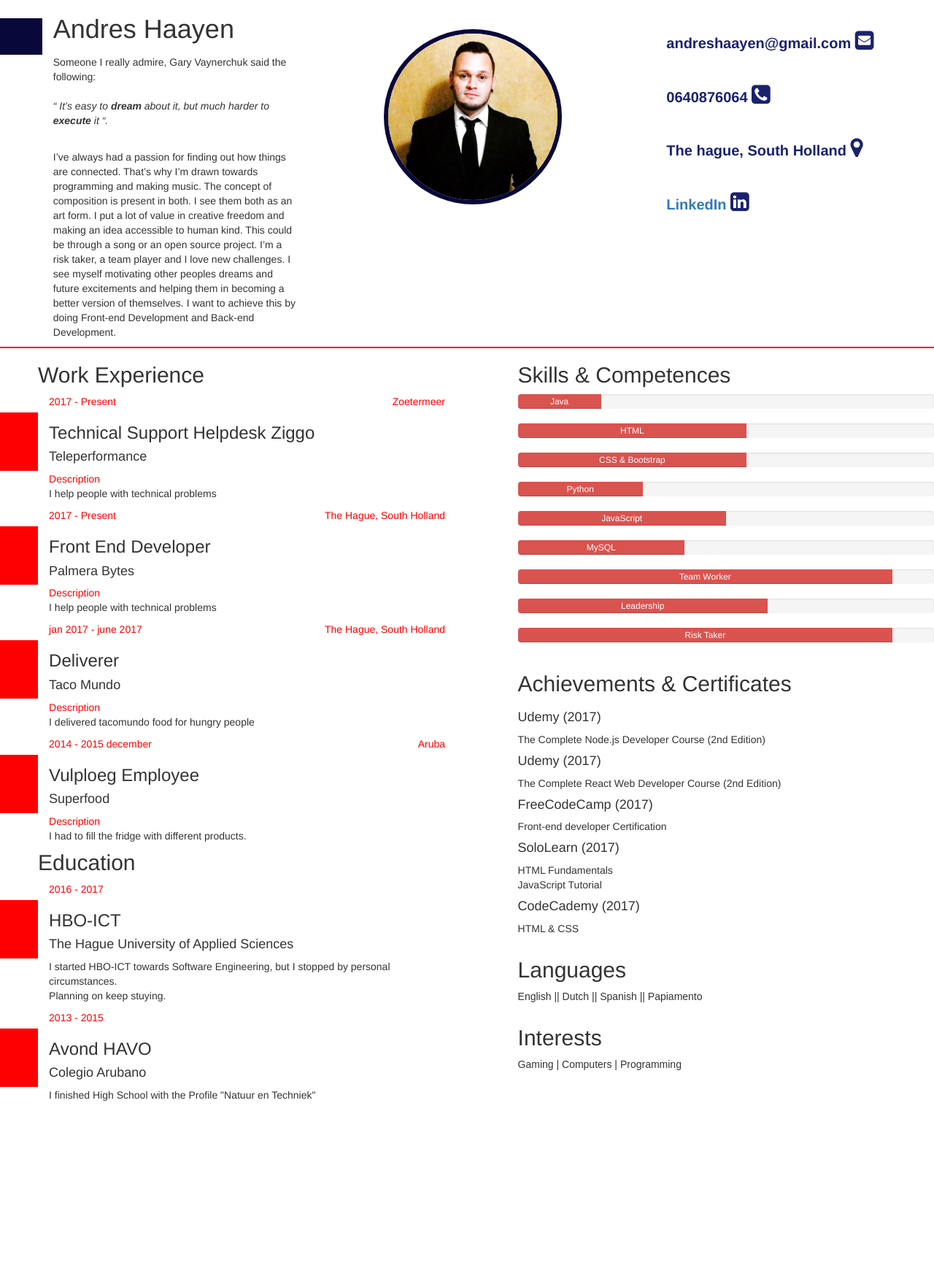
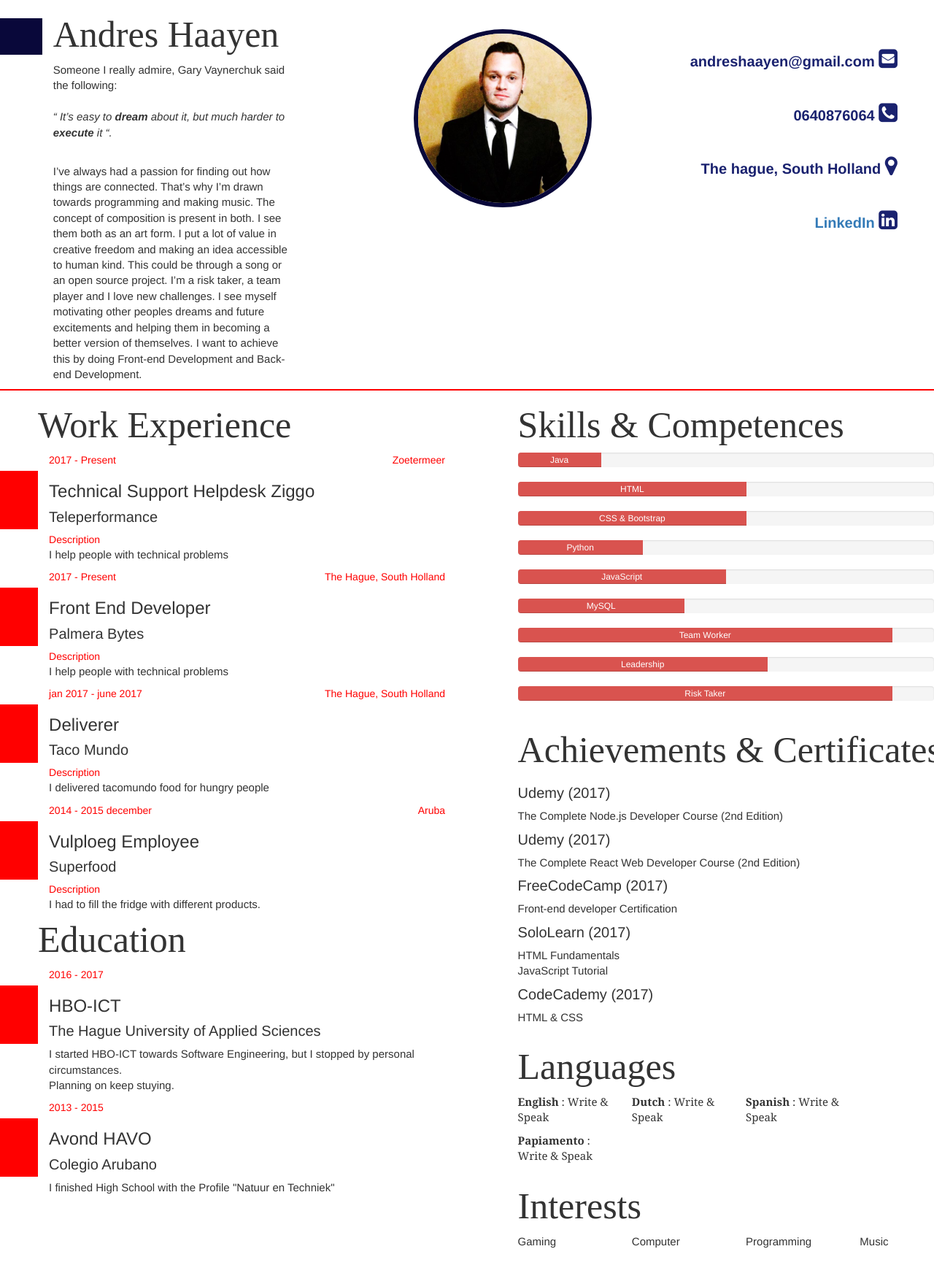
Before and after one commit to AHaayen/CV-HTML, a website: page index.html in a window 1280 px wide. Shown: the top 1748 px of the page at 73% size. Before the commit the page ends 1570 px from the top, so only its background shows below. Drawn offline with nearby package versions, Linux system fonts and the light colour scheme.

Commit message:
Almost done

```diff
--- a/css/style.css
+++ b/css/style.css
@@ -5,7 +5,23 @@
   width: 100%;
   margin-bottom: 50px;
 }
+h1{
+  font-family: Helvetica sans-serif;
+  font-size: 50px;
+}
 
+h2{
+  font-family: Helvetica sans-serif;
+  font-size: 50px;
+}
+ h4{
+   font-size: 20px;
+ }
+
+p{
+  font-family: Helvetica;
+  font-size: 15px;
+}
 
 .box{
   margin-top:25px;
@@ -25,12 +41,11 @@
   border-bottom-color:red;
 }
 
-img{
+.profile-picture{
   margin-top: 40px;
-  margin-left: 7vw;
-  margin-bottom: 25px;
   width: 60%;
-  border-radius: 50%;
+  margin-left: 130px;
+  border-radius: 100%;
   border-width: 6px;
   border-color:rgb(9, 8, 58);
   border-style: solid;
@@ -40,9 +55,14 @@
   color: red;
 }
 
+.contact-details{
+ text-align: right;
+}
+
 .contact-span{
   color:black;
   color: #1A226F;
+  margin-right:50px;
 }
 
 ul{
@@ -61,12 +81,16 @@
 }
 
 
-.language{
-  font-family: Arial, Helvetica, sans-serif;
+.languages{
+  font-family: Georgia, 'Times New Roman', Times, serif;
+  margin-left: -15px;
+
 }
 
 .interests{
-  font-family: Arial, Helvetica, sans-serif;
+  font-family: Helvetica, sans-serif;;
+  margin-left: -15px;
+
 }
 
 .p {
--- a/index.html
+++ b/index.html
@@ -50,39 +50,47 @@
         </div>
 
         <!-- HEADER IMAGE -->
-        <div class="col-lg-4 col-md-6 col-sm-6 col-xs-6">
+        <div class="col-lg-4 col-md-6 col-sm-12 col-xs-12">
 
-            <img class="profile-picture" src="img/andres.jpg" alt="profile picture" style="height: 30vh" />
+            <img class="profile-picture" src="img/andres.jpg" alt="profile picture" />
 
         </div>
+        <!-- HEADER IMAGE ENDS -->
 
         <!-- HEADER CONTACT -->
 
-        <div class="col-lg-4 col-md-6 col-sm-6 col-xs-6">
+        <div class="contact-details">
+            <div class="col-lg-4 col-md-6 col-sm-12 col-xs-12">
                 <ul>
                     <li>
-                    <span class="contact-span">andreshaayen@gmail.com</span>
+                        <span class="contact-span">andreshaayen@gmail.com
                             <i class="fa fa-envelope-square fa-2x" style="font-size:30px;color:#1A226F" aria-hidden="true"></i>
+                        </span>
                     </li>
                     <li>
-                    <span class="contact-span">0640876064</span>
+                        <span class="contact-span">0640876064
                             <i class="fa fa-phone-square fa-2x" style="font-size:30px;color:#1A226F" aria-hidden="true"></i>
+                        </span>
                     </li>
                     <li>
-                    <span class="contact-span">The hague, South Holland</span>
+                        <span class="contact-span">The hague, South Holland
                             <i class="fa fa-map-marker fa-2x" style="font-size:30px;color:#1A226F" aria-hidden="true"></i>
+                        </span>
                     </li>
                     <li>
                         <span class="contact-span">
                             <a href="https://www.linkedin.com/in/andres-haayen-8519a3144/">LinkedIn</a>
+
+                            <i class="fa fa-linkedin-square fa-2x" style="font-size:30px;color:#1A226F"></i>
                         </span>
-                    <i class="fa fa-linkedin-square fa-2x" style="font-size:30px;color:#1A226F"></i>
                     </li>
                 </ul>
             </div>
-        <!-- HEADER CONTACT  -->
+        </div>
+        <!-- HEADER CONTACT ENDS -->
 
-    </header>   <!-- HEADER ENDS -->
+    </header>
+    <!-- HEADER ENDS -->
 
 
     <!-- WORK EXPERIENCE STARTS  -->
@@ -275,6 +283,7 @@
 
 
                 <!-- Achievements & Certificates  -->
+                <div id="achievements-certificates">
                     <div class="col-lg-12 col-md-12 col-sm-11 col-xs-11 col-sm-offset-1 col-xs-offset-1">
                         <h2>Achievements & Certificates</h2>
                     </div>
@@ -293,23 +302,57 @@
                         <h4>CodeCademy (2017)</h4>
                         <p>HTML & CSS</p>
                     </div>
+                </div>
 
                 <!-- Languages -->
+                <div id="languages">
                     <div class="col-lg-12 col-md-12 col-sm-11 col-xs-11 col-sm-offset-1 col-xs-offset-1">
                         <h2>Languages</h2>
+
+                    <div class="col-lg-3 col-md-3 col-sm-3 col-sx-3">
+                            <p class="languages"><strong>English</strong> : Write & Speak</p>
+                            <p class="languages"><strong>Papiamento</strong> : Write & Speak</p>
+                        </div>
+                        <div class="col-lg-3 col-md-3 col-sm-3 col-sx-3">
+                            <p class="languages"><strong>Dutch</strong> : Write & Speak</p>
+                        </div>
+                        <div class="col-lg-3 col-md-3 col-sm-3 col-sx-3">
+                            <p class="languages"><strong>Spanish</strong> : Write & Speak</p>
+                        </div>
+                        <div class="col-lg-3 col-md-3 col-sm-3 col-sx-3">
+
                         </div>
 
-                <div class="col-lg-11 col-md-11 col-sm-11 col-xs-11 col-lg-offset-1 col-md-offset-1 col-sm-offset-1 col-xs-offset-1">
+                    <!-- <div class="col-lg-11 col-md-11 col-sm-11 col-xs-11 col-lg-offset-1 col-md-offset-1 col-sm-offset-1 col-xs-offset-1">
                         <p class="language">English || Dutch || Spanish || Papiamento</p>
+                    </div> -->
+                </div>
             </div>
 
+                <!-- INTERESTS -->
+                <div id="interests">
                     <div class="col-lg-12 col-md-12 col-sm-11 col-xs-11 col-sm-offset-1 col-xs-offset-1">
                         <h2>Interests</h2>
+
+                    <div class="col-lg-3 col-md-3 col-sm-3 col-sx-3">
+                        <p class="interests">Gaming</p>
+                    </div>
+                    <div class="col-lg-3 col-md-3 col-sm-3 col-sx-3">
+                        <p class="interests">Computer</p>
+                    </div>
+                    <div class="col-lg-3 col-md-3 col-sm-3 col-sx-3">
+                        <p class="interests">Programming</p>
+                    </div>
+                    <div class="col-lg-3 col-md-3 col-sm-3 col-sx-3">
+                        <p class="interests">Music</p>
+                    </div>
                 </div>
 
-                <div class="col-lg-11 col-md-11 col-sm-11 col-xs-11 col-lg-offset-1 col-md-offset-1 col-sm-offset-1 col-xs-offset-1">
+                </div>
+
+                <!-- <div class="col-lg-11 col-md-11 col-sm-11 col-xs-11 col-lg-offset-1 col-md-offset-1 col-sm-offset-1 col-xs-offset-1">
                     <p class="interests">Gaming | Computers | Programming</p>
-                </div>
+                </div> -->
 
 
 
```
Lines whose indentation alone changed are shown as unchanged.
